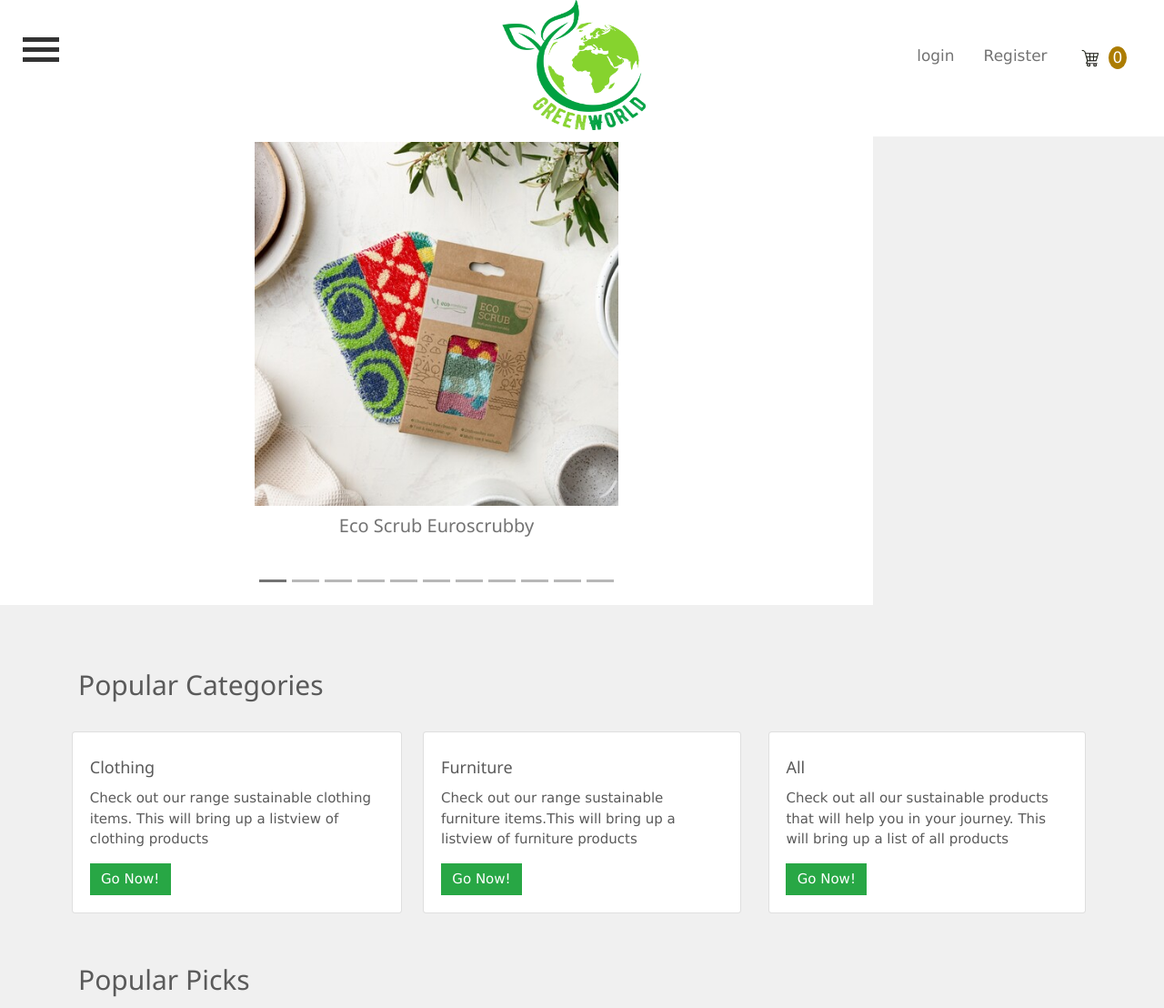
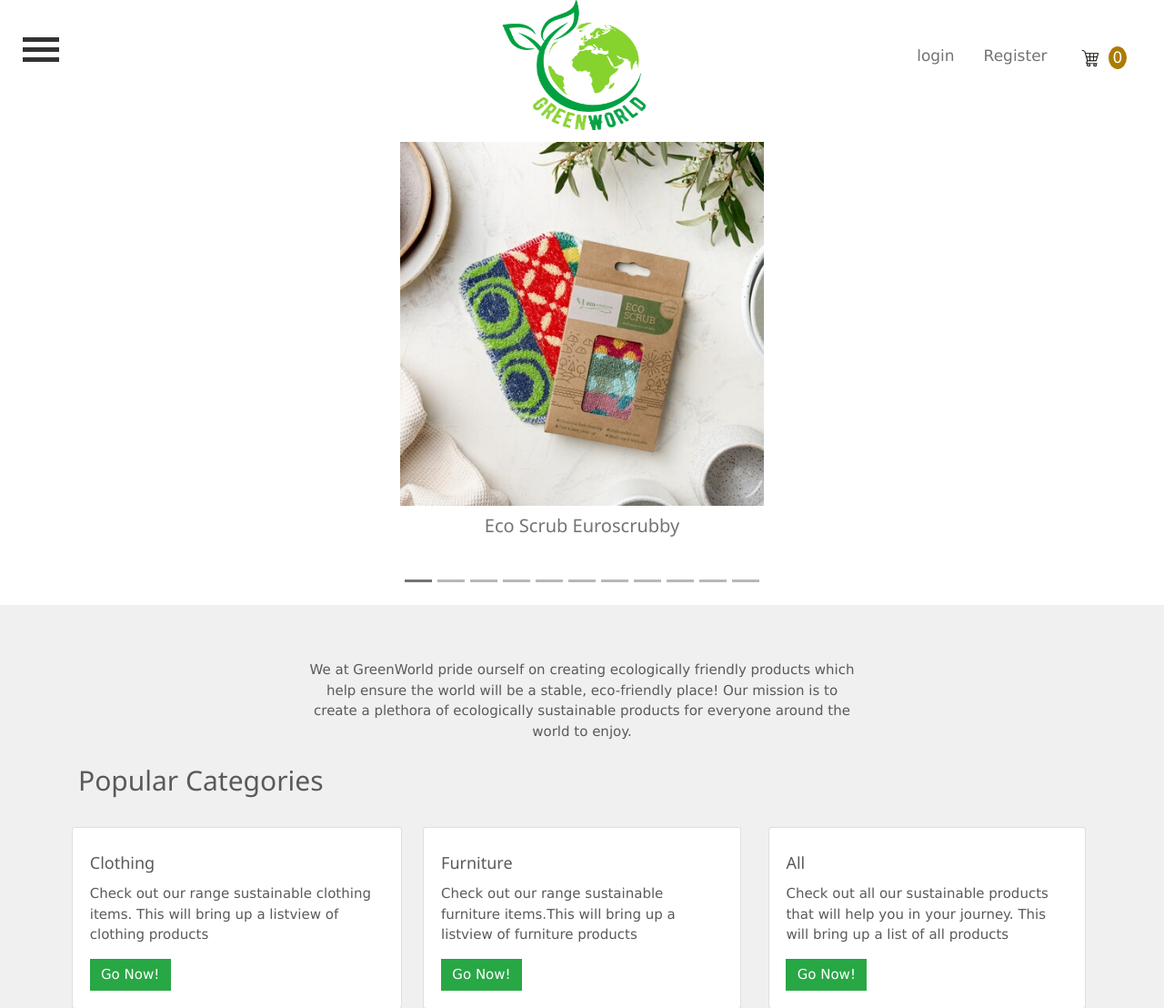
Before and after one commit to charliemarugithub/IT6041Web-main, a Django app: page / in a window 1280 px wide. Shown: the top 1108 px of the page at 91% size. Run offline with Django 3.2, Linux system fonts and the light colour scheme; data comes from the database, SQL or seed files in the repository; both versions use the stored data as it was after the commit; some libraries are stand-ins or nearby versions.

Commit message:
Index page
added company description to index page as per project requirements.

```diff
--- a/IT6041App/static/IT6041App/main.css
+++ b/IT6041App/static/IT6041App/main.css
@@ -3,10 +3,6 @@
 
 
 /* Padding below the footer and lighter body text */
-
-main {
-  width: 75%;
-}
 
 body {
   padding-top: 65px;
@@ -276,7 +272,7 @@ body h1 {
 
   .container img {
     height: 250px;
-    width: 300;
+    width: 300px;
   }
 
  }
--- a/IT6041App/templates/IT6041App/index.html
+++ b/IT6041App/templates/IT6041App/index.html
@@ -9,6 +9,13 @@
       color: #737373;
     }
 
+    .company-speil, .row-speil, .col-sm-6 {
+      display: flex;
+      justify-content: center;
+      text-align: center;
+      width: 100%;
+    }
+
     /* Responsive navigation menu (for mobile devices) */
     @media screen and (max-width: 600px) {
       img {
@@ -18,6 +25,8 @@
 
       }
     }
+
+
 </style>
 
 <script>
@@ -73,6 +82,19 @@
     </a>
   </div>
 </main>
+
+<div class="row-speil">
+    <div class="col-sm-6">
+         <div class="company-speil">
+            <p>We at GreenWorld pride ourself on creating ecologically friendly products which help ensure the world will be a
+                stable, eco-friendly place! Our mission is to create a plethora of ecologically sustainable products
+                for everyone around the world to enjoy.</p>
+         </div>
+    </div>
+</div>
+
+
+
   <!-- Marketing messaging and featurettes
   ================================================== -->
   <!-- Wrap the rest of the page in another container to center all the content. -->
--- a/IT6041App/templates/IT6041App/staff.html
+++ b/IT6041App/templates/IT6041App/staff.html
@@ -48,8 +48,8 @@
             <br/><br/>
             <h2>Staff Contact Page</h2>
             <p>We at GreenWorld pride ourself on creating ecologically friendly products which help ensure the world will be
-                a stable, eco-friendly place! Our mission is to create a plethora of ecologically sustainable products for
-                everyone around the world to enjoy.
+                a stable, eco-friendly place! Our Staff members are highly trained and passionate about bringing the best
+                ecological and sustainable products to you and to the market!
             </p>
        </div>
     </div>
--- a/IT6041App/views.py
+++ b/IT6041App/views.py
@@ -1,4 +1,5 @@
 from django.contrib import messages
+from django.contrib.auth.decorators import login_required
 from django.core.exceptions import ObjectDoesNotExist
 from django.shortcuts import render, get_object_or_404, redirect
 from django.http import JsonResponse
@@ -134,6 +135,7 @@ def processOrder(request):
     return JsonResponse('Payment submitted..', safe=False)
 
 
+@login_required
 def staff(request):
     if request.user.is_authenticated:
         customer = request.user.customer
```
Also changed, not shown: IT6041App/tests/tests_models.py (added, +42 -0 lines), IT6041App/tests/tests_urls.py (+1 -2 lines), db.sqlite3.
